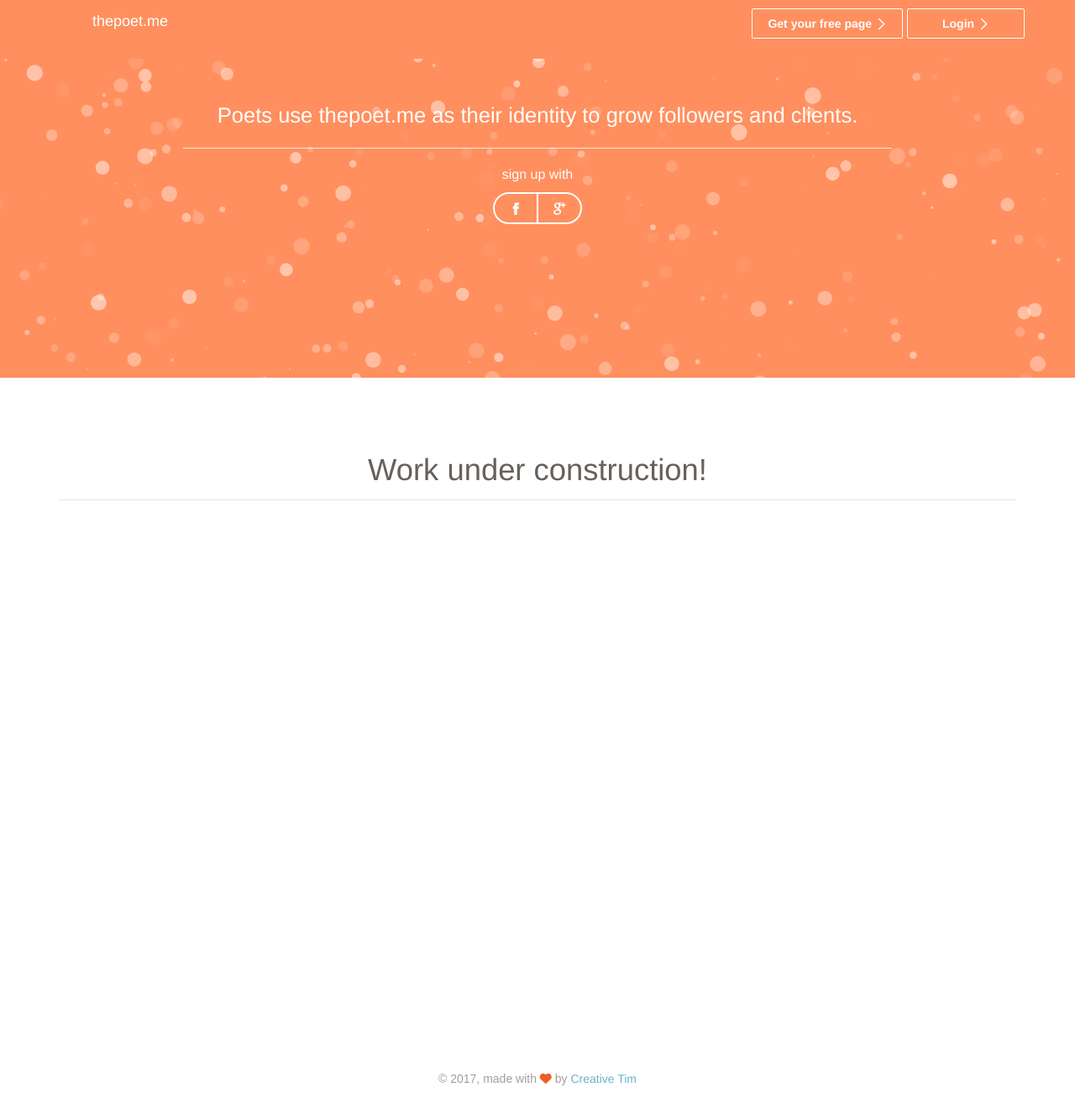
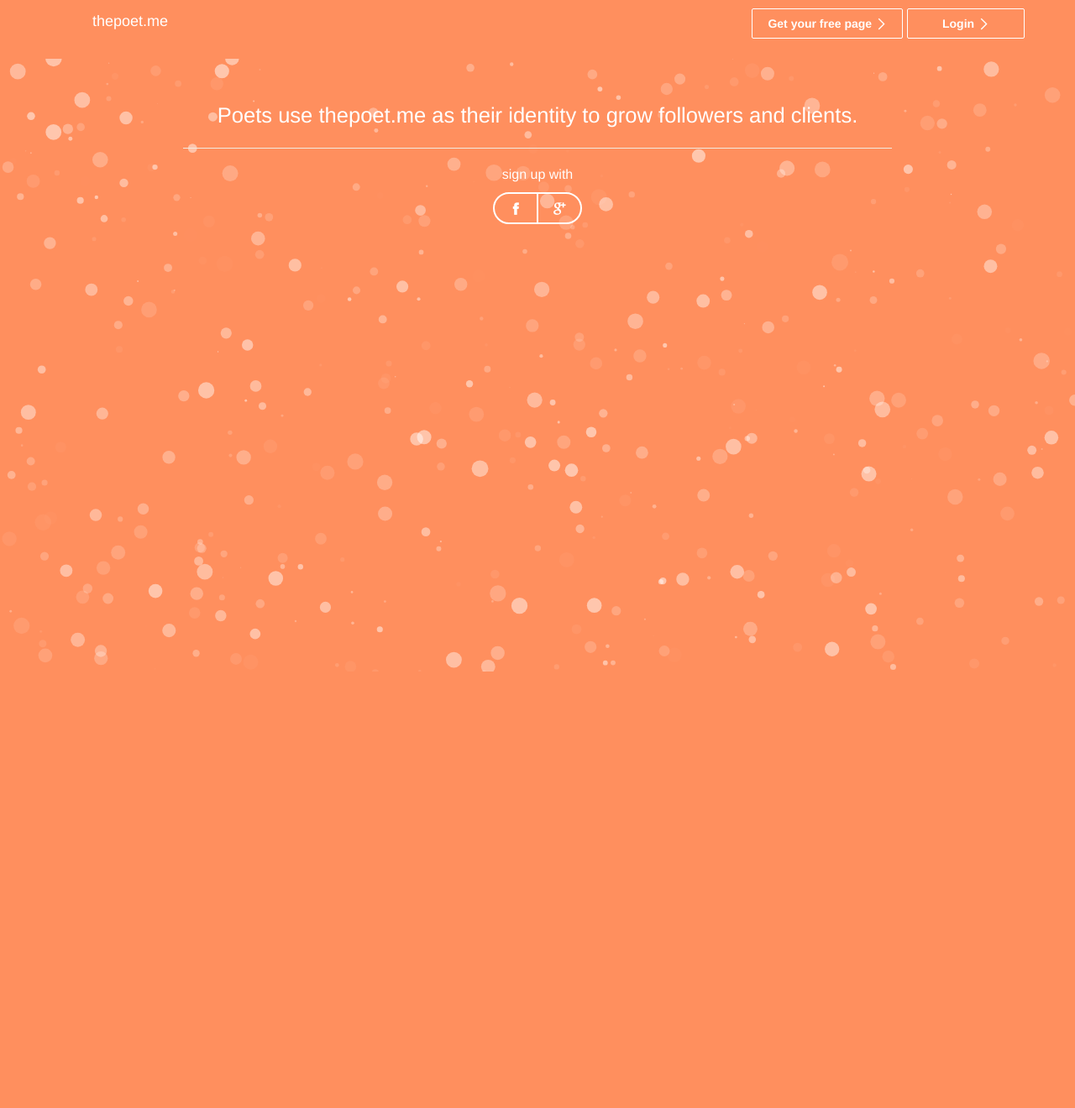
Before and after one commit to iamjagjeetubhi/thepoetdotme, a Django app: page / in a window 1280 px wide. Shown: the whole page at 84% size. After the commit the page ends 800 px from the top, so only its background shows below. Run offline with Django 3.2, Linux system fonts and the light colour scheme; some libraries are stand-ins or nearby versions; some web fonts are replaced.

Commit message:
added fullpage property

```diff
--- a/mysite/settings.py
+++ b/mysite/settings.py
@@ -128,9 +128,9 @@ WSGI_APPLICATION = 'mysite.wsgi.application'
 DATABASES = {
     'default': {
         'ENGINE': 'django.db.backends.mysql',
-        'NAME': 'thepoetdotme',
+        'NAME': 'django_accounts',
         'USER': 'root',
-        'PASSWORD': 'a',
+        'PASSWORD': 'J@gjeet04',
         'HOST': '',
         'PORT': '',
     }
--- a/static/assets/css/documentation.css
+++ b/static/assets/css/documentation.css
@@ -70,7 +70,7 @@ pre.prettyprint{
     background-color: #ff8f5e;
     background-position: center center;
     background-size: cover;
-    height: 450px;
+    height: 100%;
     overflow: hidden;
     position: absolute;
     width: 100%;
@@ -80,7 +80,7 @@ pre.prettyprint{
 /*     background: rgba(0, 0, 0, 0) linear-gradient(to bottom, #9368e9 0%, #943bea 100%) repeat scroll 0 0 / 150% 150%;     */
     content: "";
     display: block;
-    height: 450px;
+    height: 100%;
     left: 0;
     opacity: 0.77;
     position: absolute;
--- a/templates/index.html
+++ b/templates/index.html
@@ -35,6 +35,7 @@
 			background-repeat: no-repeat;
 			background-size: cover;
 			background-position: 50% 50%;
+            height: inherit;
 		}
     </style>
     <!-- Particles -->
@@ -98,9 +99,9 @@
   </div><!-- /.container-fluid -->
 </nav>
 
-<div class="header-wrapper" style="z-index:0;">
-        <div class="header" style="z-index:0;">
-            <div class="filter"></div>
+<div class="wrapper header-wrapper wrapper-full-page" style="z-index:0;">
+        <div class="header" style="z-index:0; ">
+            <div id="particles-js"> </div><div class="filter"></div>
             <div class="row">
                 <div class="col-xs-2">
                 </div>
@@ -124,12 +125,12 @@
                 </div>
                 </div>
 
-        </div>
 
-		<div id="particles-js"></div>
+
+		</div>
 </div>
 
-<div class="wrapper">
+<!--<div class="wrapper">
 
     <div class="main">
         <div class="section section-white">
@@ -139,7 +140,7 @@
 
 
 
-<!-- License Row -->
+
 <div class="tim-row" id="license">
     <h2 class="text-center">Work under construction!</h2>
     <legend></legend>
@@ -150,19 +151,14 @@
    </div>
    </div>
    </div>
-   </div>
-   </div>
+   </div>-->
+
+
 
         <!--   you can change the color of the filter page using: data-color="blue | azure | green | orange | red | purple" -->
 
 
-        	<footer class="footer footer-transparent">
-                <div class="container">
-                    <div class="copyright">
-                        &copy; <script>document.write(new Date().getFullYear())</script>, made with <i class="fa fa-heart heart"></i> by <a href="http://www.creative-tim.com">Creative Tim</a>
-                    </div>
-                </div>
-            </footer>
+
 
 </body>
 
```
